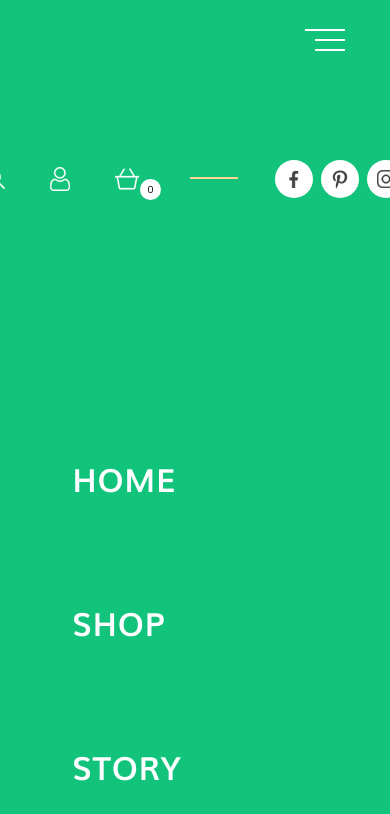
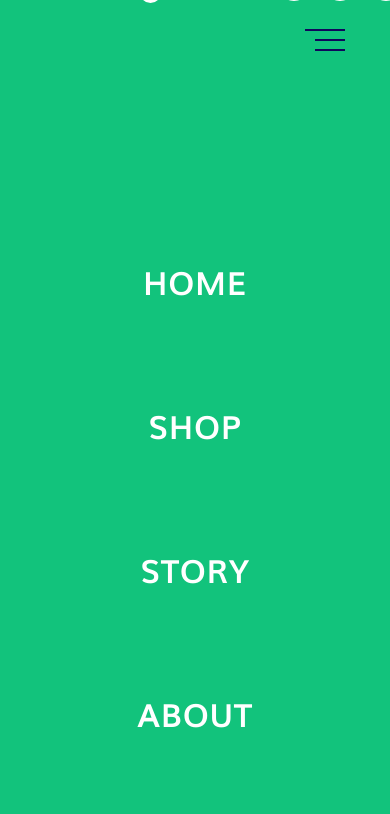
Before and after one commit to egorsv1985/Smoothie-project-start, a plain HTML site: page index.html in a window 390 px wide. Both pictures are taken after a click on the button 340 px from the left and 40 px from the top of the page. Drawn offline with Linux system fonts and the light colour scheme; files whose address does not match are found by name.

Commit message:
fixed bags color burger and center menu

```diff
--- a/assets/css/style.css
+++ b/assets/css/style.css
@@ -440,7 +440,7 @@ img {
 	}
 
 	.header__burger-line {
-		background-color: #fff;
+		background-color: #0f075c;
 
 		width: 1.875rem;
 		/* 35px */
@@ -451,15 +451,12 @@ img {
 
 		display: block;
 
-
-
-
 	}
 
 	.header__burger-line::after {
 		content: '';
 
-		background-color: #fff;
+		background-color: #0f075c;
 
 		display: block;
 		cursor: pointer;
@@ -479,7 +476,7 @@ img {
 	.header__burger-line::before {
 		content: '';
 
-		background-color: #fff;
+		background-color: #0f075c;
 
 		display: block;
 		cursor: pointer;
@@ -514,7 +511,7 @@ img {
 
 		display: flex;
 		flex-direction: column-reverse;
-		justify-content: flex-end;
+		justify-content: center;
 		align-items: center;
 	}
 
@@ -522,6 +519,7 @@ img {
 		display: flex;
 		flex-direction: column;
 		justify-content: space-between;
+		align-items: center;
 
 		height: 50rem;
 
```
